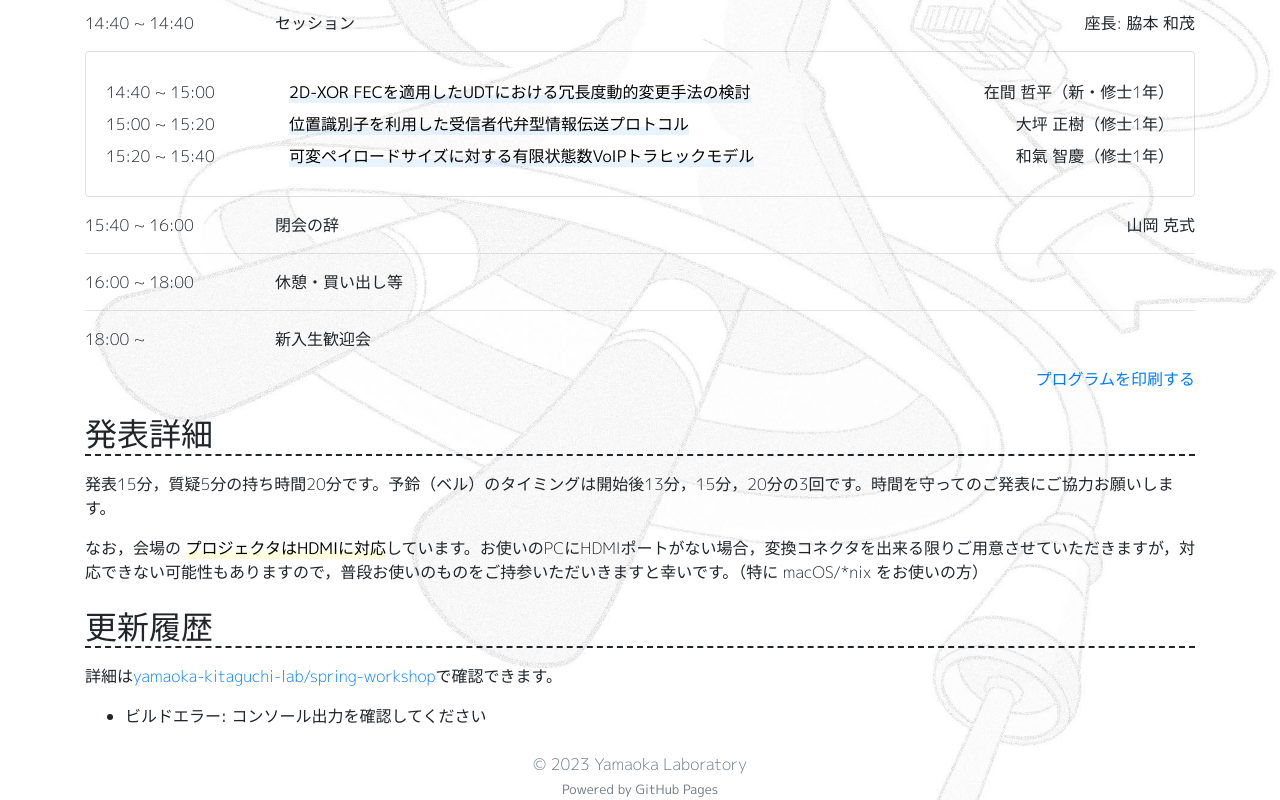
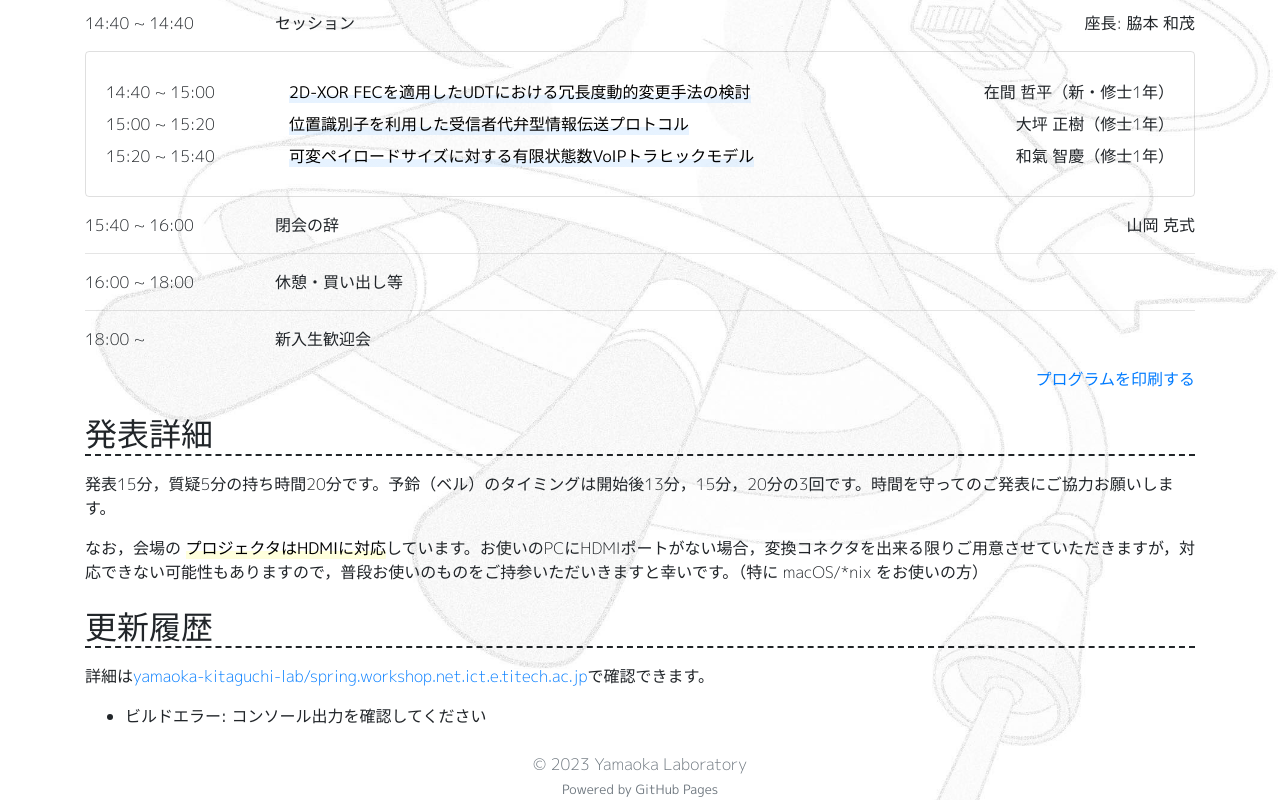
Before and after one commit to yamaoka-kitaguchi-lab/spring.workshop.net.ict.e.titech.ac.jp, a plain HTML site: page index.html in a window 1280 px wide. Shown: the part 671-1471 px from the top of the page. Drawn offline with nearby package versions, Linux system fonts and the light colour scheme; no server answers.

Commit message:
deploy: cb6ee61ab0ff1d7fa871042759996ee6860e58ef

```diff
--- a/index.html
+++ b/index.html
@@ -118,7 +118,7 @@
       </section>
       <section class="my-4" id="update">
         <h2 class="mb-3">更新履歴</h2>
-        <p>詳細は<a href="https://github.com/yamaoka-kitaguchi-lab/spring-workshop/commits/master">yamaoka-kitaguchi-lab/spring-workshop</a>で確認できます。</p>
+        <p>詳細は<a href="https://github.com/yamaoka-kitaguchi-lab/spring.workshop.net.ict.e.titech.ac.jp/commits/main">yamaoka-kitaguchi-lab/spring.workshop.net.ict.e.titech.ac.jp</a>で確認できます。</p>
         <ul id="github_commit_log">
           <li id="builderror"><strong>エラー:</strong> お使いのブラウザでJavaScriptの実行が許可されているか確認してください</li>
         </ul>
```
